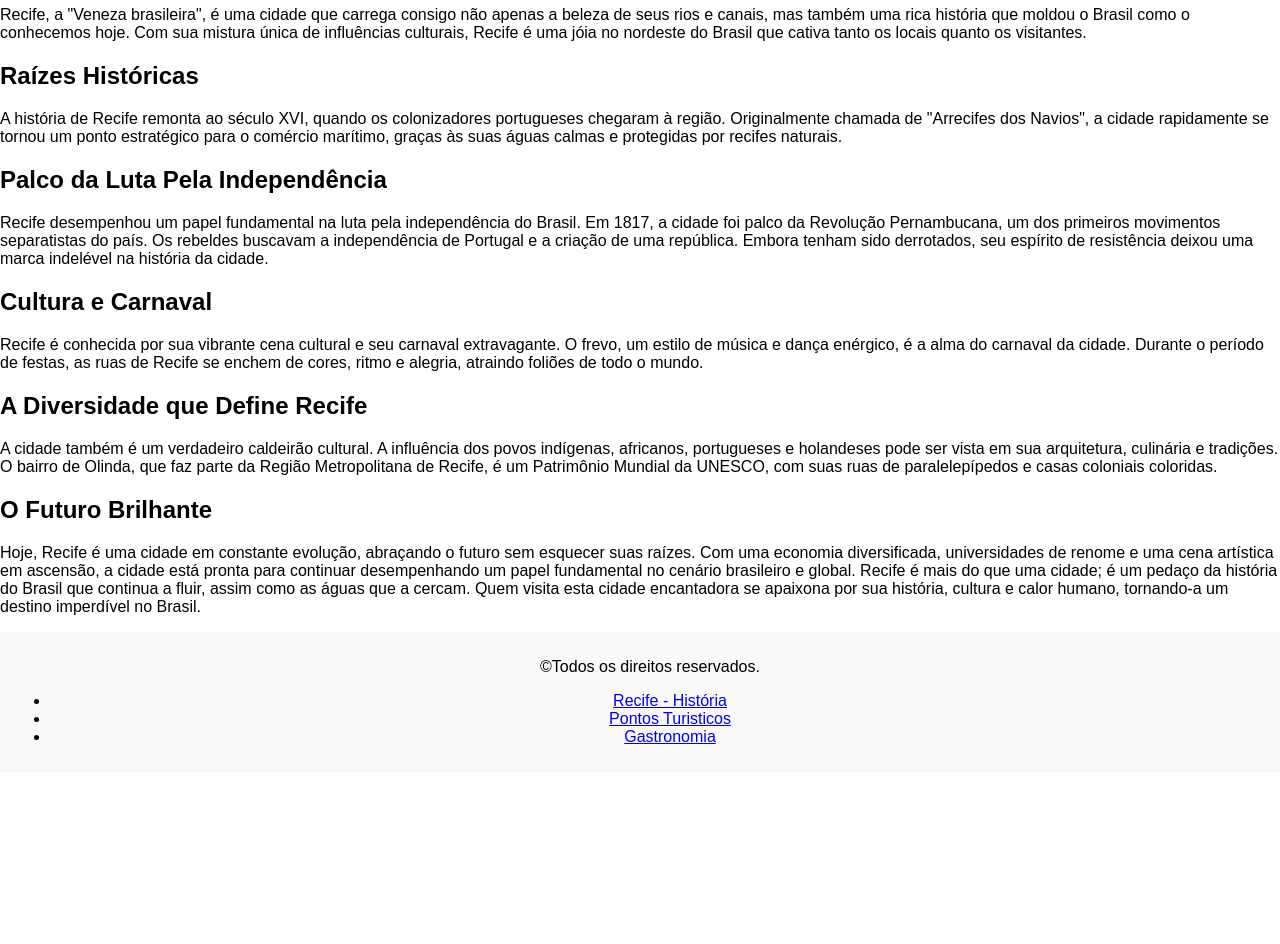
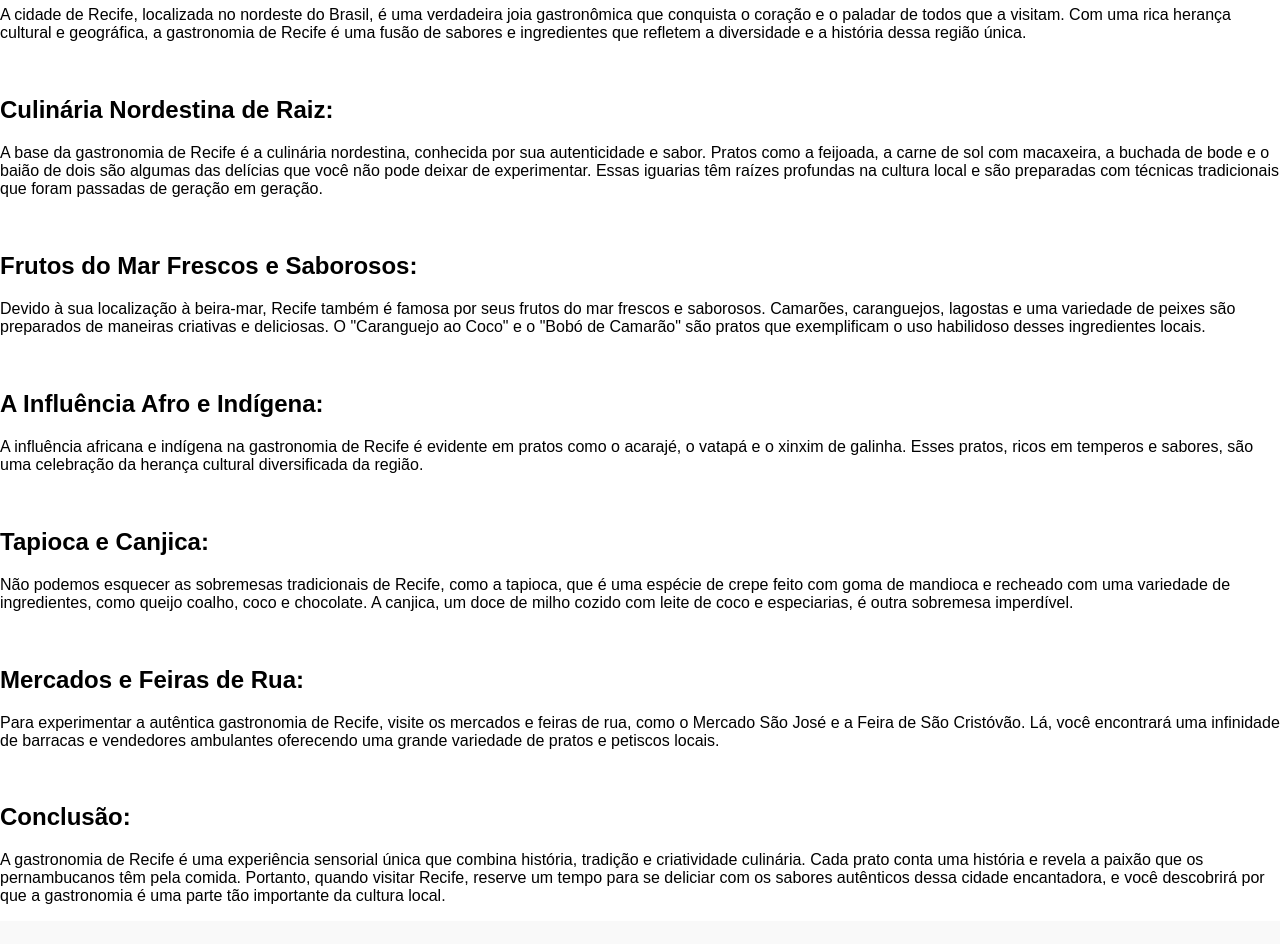
Before and after one commit to raquelpaulenas/projetos_proz, a plain HTML site: page gastronomia.html in a window 1280 px wide. Shown: the part 344-1288 px from the top of the page. Before the commit the page ends 1116 px from the top, so only its background shows below. Drawn offline with Linux system fonts and the light colour scheme.

Commit message:
inclusão de texto na pagina de gastronomia

```diff
--- a/gastronomia.html
+++ b/gastronomia.html
@@ -72,25 +72,27 @@
     </header>
     <!--Conteúdo do Site-->
     <main>
-        <h1>Recife: As Águas da História Brasileira</h1>
-        <p>Recife, a "Veneza brasileira", é uma cidade que carrega consigo não apenas a beleza de seus rios e canais, mas também uma rica história que moldou o Brasil como o conhecemos hoje.
-            Com sua mistura única de influências culturais, Recife é uma jóia no nordeste do Brasil que cativa tanto os locais quanto os visitantes.
+        <h1>Sabores que Encantam: A Gastronomia de Recife</h1>
+        <p>A cidade de Recife, localizada no nordeste do Brasil, é uma verdadeira joia gastronômica que conquista o coração e o paladar de todos que a visitam. Com uma rica herança cultural e geográfica, a gastronomia de Recife é uma fusão de sabores e ingredientes que refletem a diversidade e a história dessa região única.</p>
         <br>
-           <strong><h2>Raízes Históricas</h2></strong>
-            A história de Recife remonta ao século XVI, quando os colonizadores portugueses chegaram à região. Originalmente chamada de "Arrecifes dos Navios", a cidade rapidamente se tornou um ponto estratégico para o comércio marítimo, graças às suas águas calmas e protegidas por recifes naturais.
+        <h2>Culinária Nordestina de Raiz:</h2>
+        <p>A base da gastronomia de Recife é a culinária nordestina, conhecida por sua autenticidade e sabor. Pratos como a feijoada, a carne de sol com macaxeira, a buchada de bode e o baião de dois são algumas das delícias que você não pode deixar de experimentar. Essas iguarias têm raízes profundas na cultura local e são preparadas com técnicas tradicionais que foram passadas de geração em geração.</p>
         <br>
-            <strong><h2>Palco da Luta Pela Independência</h2></strong>
-            Recife desempenhou um papel fundamental na luta pela independência do Brasil. Em 1817, a cidade foi palco da Revolução Pernambucana, um dos primeiros movimentos separatistas do país. Os rebeldes buscavam a independência de Portugal e a criação de uma república. Embora tenham sido derrotados, seu espírito de resistência deixou uma marca indelével na história da cidade.
+        <h2>Frutos do Mar Frescos e Saborosos:</h2>
+        <p>Devido à sua localização à beira-mar, Recife também é famosa por seus frutos do mar frescos e saborosos. Camarões, caranguejos, lagostas e uma variedade de peixes são preparados de maneiras criativas e deliciosas. O "Caranguejo ao Coco" e o "Bobó de Camarão" são pratos que exemplificam o uso habilidoso desses ingredientes locais.</p>
         <br>
-            <strong><h2>Cultura e Carnaval</h2></strong>
-            Recife é conhecida por sua vibrante cena cultural e seu carnaval extravagante. O frevo, um estilo de música e dança enérgico, é a alma do carnaval da cidade. Durante o período de festas, as ruas de Recife se enchem de cores, ritmo e alegria, atraindo foliões de todo o mundo.
+        <h2>A Influência Afro e Indígena:</h2>
+        <p>A influência africana e indígena na gastronomia de Recife é evidente em pratos como o acarajé, o vatapá e o xinxim de galinha. Esses pratos, ricos em temperos e sabores, são uma celebração da herança cultural diversificada da região.</p>
         <br>
-            <strong><h2>A Diversidade que Define Recife</h2></strong>
-            A cidade também é um verdadeiro caldeirão cultural. A influência dos povos indígenas, africanos, portugueses e holandeses pode ser vista em sua arquitetura, culinária e tradições. O bairro de Olinda, que faz parte da Região Metropolitana de Recife, é um Patrimônio Mundial da UNESCO, com suas ruas de paralelepípedos e casas coloniais coloridas.
+        <h2>Tapioca e Canjica:</h2>
+        <p>Não podemos esquecer as sobremesas tradicionais de Recife, como a tapioca, que é uma espécie de crepe feito com goma de mandioca e recheado com uma variedade de ingredientes, como queijo coalho, coco e chocolate. A canjica, um doce de milho cozido com leite de coco e especiarias, é outra sobremesa imperdível.</p>
         <br>
-            <strong><h2>O Futuro Brilhante</h2></strong>
-            Hoje, Recife é uma cidade em constante evolução, abraçando o futuro sem esquecer suas raízes. Com uma economia diversificada, universidades de renome e uma cena artística em ascensão, a cidade está pronta para continuar desempenhando um papel fundamental no cenário brasileiro e global.
-            Recife é mais do que uma cidade; é um pedaço da história do Brasil que continua a fluir, assim como as águas que a cercam. Quem visita esta cidade encantadora se apaixona por sua história, cultura e calor humano, tornando-a um destino imperdível no Brasil.</p>
+        <h2>Mercados e Feiras de Rua:</h2>
+        <p>Para experimentar a autêntica gastronomia de Recife, visite os mercados e feiras de rua, como o Mercado São José e a Feira de São Cristóvão. Lá, você encontrará uma infinidade de barracas e vendedores ambulantes oferecendo uma grande variedade de pratos e petiscos locais.</p>
+        <br>
+        <h2>Conclusão:</h2>
+        <p>A gastronomia de Recife é uma experiência sensorial única que combina história, tradição e criatividade culinária. Cada prato conta uma história e revela a paixão que os pernambucanos têm pela comida. Portanto, quando visitar Recife, reserve um tempo para se deliciar com os sabores autênticos dessa cidade encantadora, e você descobrirá por que a gastronomia é uma parte tão importante da cultura local.</p>
+
         </main>
     <footer>
         <div id="footer-content">
```
Also changed, not shown: img_recife.jpg (added), img_recife_1.jpg (added), img_recife_2.jpg (added), marco_zero_recife.jpg (added). Lines whose indentation alone changed are shown as unchanged.
